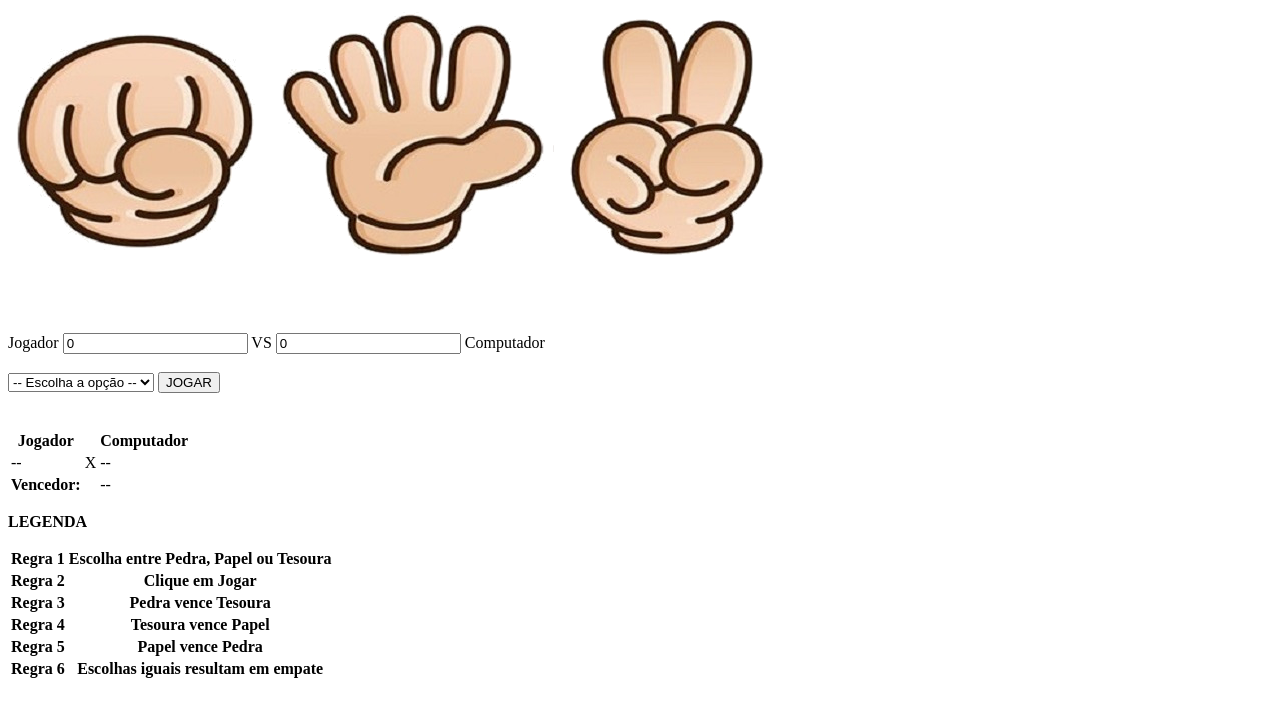
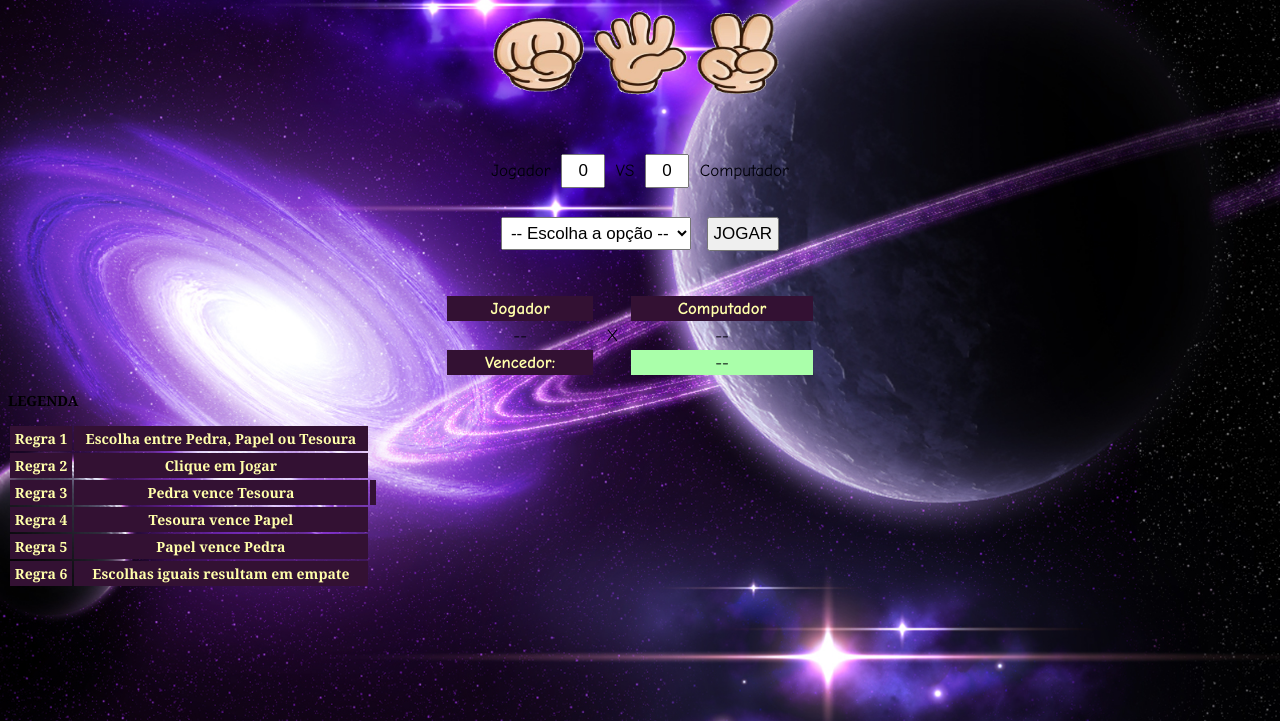
Before and after one commit to kakadi123/Jokenpo, a plain HTML site: page index.html in a window 1280 px wide. Shown: the part 79-800 px from the top of the page. Drawn offline with Linux system fonts and the light colour scheme.

Commit message:
Update index.html

```diff
--- a/index.html
+++ b/index.html
@@ -1,11 +1,67 @@
 <!DOCTYPE html>
 <html>
 <head>
-	<title>Pedra, Pepel e Tesoura!</title>
-	<meta charset="utf-8">
-	<link rel="stylesheet" href="jokempo.css">
-	<script type="script.js"></script>
+	<title> Pedra, Pepel e Tesoura!</title>
+	<style>
+body{
+    background-image: url(cosmo.jpg);
+        background-attachment: fixed;
+        background-size: 100%;
+        background-repeat:no-repeat;
+        background-color: #000
+    }
 
+img {
+	height: 100px;
+	width:100px;
+}
+#main {
+    width:390px;
+    margin:0 auto;
+    text-align:center;
+    font-family: Comic Sans MS, sans-serif, cursive;
+    color:#000009;
+    font-size:17px;
+}
+
+select, input {
+    padding:5px;
+    font-size:17px;
+    margin:5px;
+}
+
+input.placar {
+    width:30px;
+    text-align:center;
+}
+
+table {
+    width:370px;
+    border:0;
+}
+
+table th, table td {
+    padding:3px;
+}
+
+table th {
+    background-color:#313;
+    color:#ffa;
+}
+
+table td {
+    text-align:center;
+}
+
+#cmp-vencedor {
+    background-color:#afa;
+}
+.regras{
+    font-family: Georgia, serif;
+    font-size:14px;
+}
+
+	</style>
 </head>
 <body>
 	<div id="main">
```
